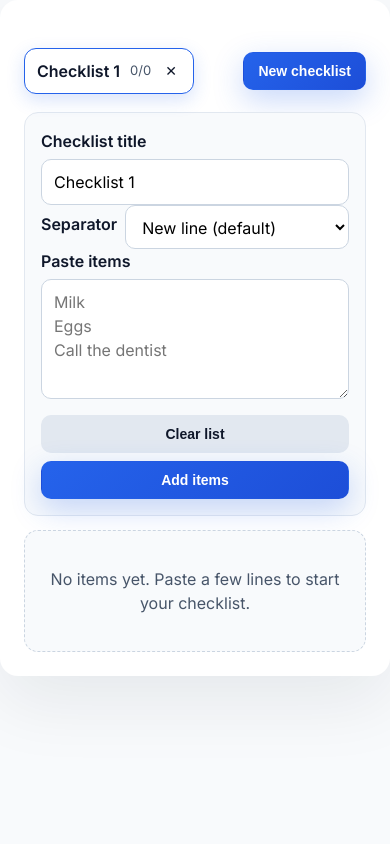
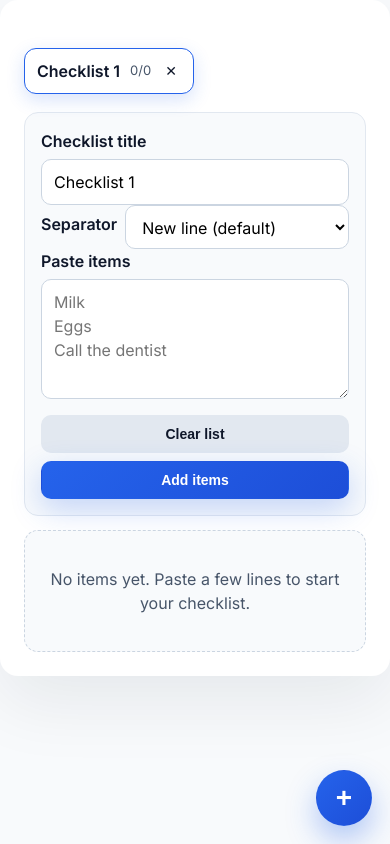
Before and after one commit to KarolGitHub/paste-list, a Vue app: page / in a window 390 px wide. Built offline with nearby package versions, Linux system fonts and the light colour scheme.

Commit message:
style: new checklist on mobile

```diff
--- a/src/components/Checklist.vue
+++ b/src/components/Checklist.vue
@@ -13,11 +13,15 @@
             </button>
           </div>
         </div>
-        <button class="btn primary add-btn" type="button" @click="openModal">New checklist</button>
+        <button class="btn primary add-btn" type="button" aria-label="New checklist" @click="openModal">
+          New checklist
+        </button>
       </div>
       <div v-else class="empty-bar">
         <p>No checklists yet.</p>
-        <button class="btn primary add-btn" type="button" @click="openModal">Create one</button>
+        <button class="btn primary add-btn" type="button" aria-label="Create checklist" @click="openModal">
+          Create one
+        </button>
       </div>
     </div>
 
@@ -451,6 +455,10 @@ watch(
   white-space: nowrap;
 }
 
+.add-btn::after {
+  content: "";
+}
+
 .inline-inputs {
   display: flex;
   align-items: center;
@@ -667,4 +675,36 @@ input[type="checkbox"] {
     align-items: flex-start;
   }
 }
+
+@media (max-width: 640px) {
+  .tab-bar {
+    gap: 8px;
+  }
+
+  .add-btn {
+    position: fixed;
+    right: 18px;
+    bottom: 18px;
+    width: 56px;
+    height: 56px;
+    border-radius: 50%;
+    display: inline-flex;
+    align-items: center;
+    justify-content: center;
+    padding: 0;
+    box-shadow: 0 14px 30px rgba(37, 99, 235, 0.35);
+    z-index: 40;
+    font-size: 0;
+    line-height: 1;
+  }
+
+  .add-btn::after {
+    content: "+";
+    font-size: 28px;
+  }
+
+  .add-btn {
+    color: white;
+  }
+}
 </style>
```
